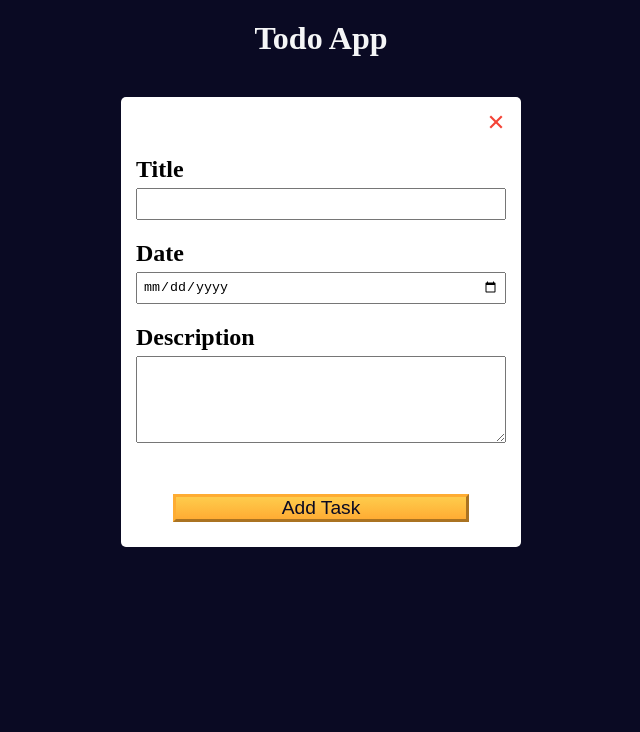
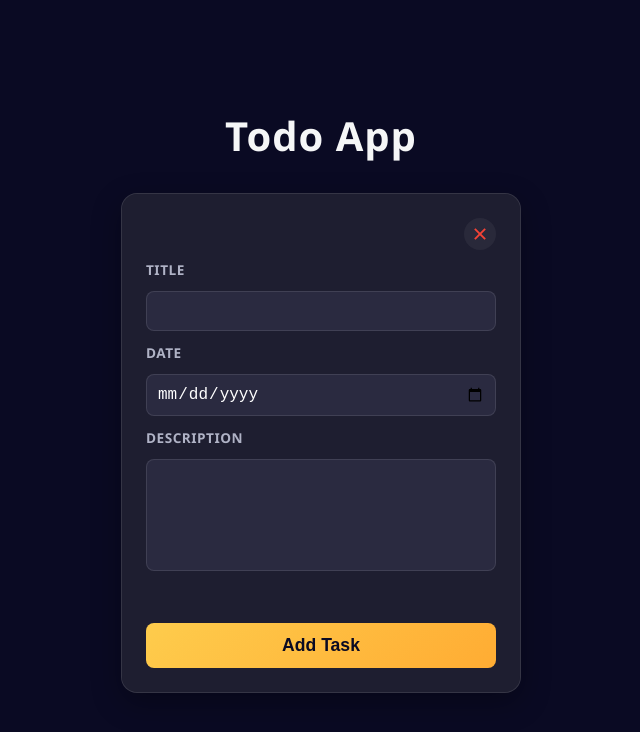
Before and after one commit to ShubhamAdelkar/javascript-legacy, a website: page todo-app/index.html in a window 1280 px wide. Both pictures are taken after a click on the button "Add New Task". Shown: the whole page, without its empty margins (319-959 px from the left). Drawn offline with Linux system fonts and the light colour scheme.

Commit message:
change in css

```diff
--- a/todo-app/styles.css
+++ b/todo-app/styles.css
@@ -1,9 +1,13 @@
 :root {
-  --white: #fff;
+  --white: #1e1e30; /* Changed to a sleek dark surface color */
   --light-grey: #f5f6f7;
   --dark-grey: #0a0a23;
   --yellow: #f1be32;
   --golden-yellow: #feac32;
+  --input-bg: #2a2a40; /* New color for readable inputs */
+  --text-main: #ffffff; /* Primary text */
+  --text-muted: #b0b3c6; /* Secondary text */
+  --shadow: rgba(0, 0, 0, 0.3);
 }
 
 *,
@@ -16,6 +20,12 @@
 
 body {
   background-color: var(--dark-grey);
+  font-family: "Segoe UI", Tahoma, Geneva, Verdana, sans-serif;
+  color: var(--text-main);
+  min-height: 100vh;
+  display: flex;
+  align-items: center;
+  justify-content: center;
 }
 
 main {
@@ -23,162 +33,224 @@ main {
   flex-direction: column;
   justify-content: center;
   align-items: center;
+  width: 100%;
+  padding: 20px;
 }
 
 h1 {
   color: var(--light-grey);
-  margin: 20px 0 40px 0;
+  margin-bottom: 30px;
+  font-size: 2.5rem;
+  letter-spacing: 1px;
 }
 
 .todo-app {
   background-color: var(--white);
-  width: 300px;
-  height: 350px;
-  border: 5px solid var(--yellow);
-  border-radius: 8px;
-  padding: 15px;
+  width: 100%;
+  max-width: 350px;
+  height: 450px;
+  border: 1px solid rgba(255, 255, 255, 0.1);
+  border-radius: 16px;
+  padding: 24px;
   position: relative;
   display: flex;
   flex-direction: column;
-  gap: 10px;
+  gap: 16px;
+  box-shadow: 0 10px 30px var(--shadow);
 }
 
 .btn {
   cursor: pointer;
-  width: 100px;
-  margin: 10px;
+  margin-top: 4px;
+  padding: 8px 12px;
+  border-radius: 8px;
+  font-weight: 600;
+  font-size: 0.95rem;
   color: var(--dark-grey);
-  background-color: var(--golden-yellow);
-  background-image: linear-gradient(#fecc4c, #ffac33);
-  border-color: var(--golden-yellow);
-  border-width: 3px;
+  background: linear-gradient(135deg, #fecc4c, #ffac33);
+  border: none;
+  transition:
+    transform 0.1s ease,
+    filter 0.2s ease;
 }
 
 .btn:hover {
-  background-image: linear-gradient(#ffcc4c, #f89808);
+  filter: brightness(1.1);
+}
+
+.btn:active {
+  transform: scale(0.98);
 }
 
 .large-btn {
-  width: 80%;
-  font-size: 1.2rem;
-  align-self: center;
-  justify-self: center;
+  width: 100%;
+  font-size: 1.1rem;
+  padding: 12px;
 }
 
 .close-task-form-btn {
-  background: none;
+  background: rgba(255, 255, 255, 0.05);
   border: none;
   cursor: pointer;
+  border-radius: 50%;
+  width: 32px;
+  height: 32px;
+  display: flex;
+  align-items: center;
+  justify-content: center;
+  transition: background 0.2s ease;
+}
+
+.close-task-form-btn:hover {
+  background: rgba(244, 67, 54, 0.2);
 }
 
 .close-icon {
-  width: 20px;
-  height: 20px;
+  width: 18px;
+  height: 18px;
 }
 
 .task-form {
   display: flex;
   position: absolute;
-  top: 50%;
-  left: 50%;
-  transform: translate(-50%, -50%);
+  top: 0;
+  left: 0;
+  width: 100%;
+  height: 100%;
   background-color: var(--white);
-  border-radius: 5px;
-  padding: 15px;
-  width: 300px;
-  height: 350px;
+  border-radius: 16px;
+  padding: 24px;
   flex-direction: column;
   justify-content: space-between;
-  overflow: auto;
+  z-index: 10;
 }
 
 .task-form-header {
   display: flex;
   justify-content: flex-end;
+  margin-bottom: 10px;
 }
 
 .task-form-body {
   display: flex;
   flex-direction: column;
-  justify-content: space-around;
+  gap: 12px;
+  flex-grow: 1;
 }
 
 .task-form-footer {
   display: flex;
   justify-content: center;
-}
-
-.task-form-label,
-#title-input,
-#date-input,
-#description-input {
-  display: block;
+  margin-top: 15px;
 }
 
 .task-form-label {
-  margin-bottom: 5px;
-  font-size: 1.3rem;
-  font-weight: bold;
+  color: var(--text-muted);
+  font-size: 0.85rem;
+  font-weight: 600;
+  text-transform: uppercase;
+  letter-spacing: 0.5px;
 }
 
 #title-input,
 #date-input,
 #description-input {
   width: 100%;
-  margin-bottom: 10px;
-  padding: 2px;
+  background-color: var(--input-bg);
+  border: 1px solid rgba(255, 255, 255, 0.1);
+  color: var(--text-main);
+  border-radius: 8px;
+  padding: 10px;
+  font-size: 1rem;
+  outline: none;
+  transition: border-color 0.2s ease;
 }
 
+#title-input:focus,
+#date-input:focus,
+#description-input:focus {
+  border-color: var(--yellow);
+}
+
+#description-input {
+  resize: none;
+}
+
+/* Styled Dialog Backdrop & Box */
 #confirm-close-dialog {
-  padding: 10px;
-  margin: 10px auto;
-  border-radius: 15px;
+  padding: 24px;
+  margin: auto;
+  border-radius: 12px;
+  background-color: #24243c;
+  border: 1px solid rgba(255, 255, 255, 0.1);
+  box-shadow: 0 20px 40px rgba(0, 0, 0, 0.5);
+  color: var(--text-main);
+  max-width: 90%;
+  width: 300px;
+}
+
+#confirm-close-dialog::backdrop {
+  background: rgba(10, 10, 35, 0.75);
+  backdrop-filter: blur(4px);
 }
 
 .confirm-close-dialog-btn-container {
   display: flex;
-  justify-content: center;
-  margin-top: 10px;
+  gap: 10px;
+  margin-top: 20px;
+}
+
+.confirm-close-dialog-btn-container .btn {
+  flex: 1;
+  margin: 0;
+}
+
+#cancel-btn {
+  background: transparent;
+  border: 1px solid rgba(255, 255, 255, 0.2);
+  color: var(--text-main);
+}
+
+#cancel-btn:hover {
+  background: rgba(255, 255, 255, 0.05);
 }
 
 .discard-message-text {
-  font-weight: bold;
-  font-size: 1.5rem;
+  font-weight: 600;
+  font-size: 1.2rem;
+  text-align: center;
 }
 
 #tasks-container {
   height: 100%;
   overflow-y: auto;
+  padding-right: 4px;
+}
+
+/* Custom Scrollbar for Tasks */
+#tasks-container::-webkit-scrollbar {
+  width: 6px;
+}
+#tasks-container::-webkit-scrollbar-thumb {
+  background: rgba(255, 255, 255, 0.1);
+  border-radius: 10px;
 }
 
 .task {
-  margin: 5px 0;
+  background: rgba(255, 255, 255, 0.03);
+  padding: 12px;
+  border-radius: 8px;
+  margin-bottom: 8px;
+  border-left: 4px solid var(--yellow);
 }
 
 .hidden {
-  display: none;
+  display: none !important;
 }
 
 @media (min-width: 576px) {
-  .todo-app,
-  .task-form {
-    width: 400px;
-    height: 450px;
-  }
-
-  .task-form-label {
-    font-size: 1.5rem;
-  }
-
-  #title-input,
-  #date-input {
-    height: 2rem;
-  }
-
-  #title-input,
-  #date-input,
-  #description-input {
-    padding: 5px;
-    margin-bottom: 20px;
+  .todo-app {
+    max-width: 400px;
+    height: 500px;
   }
 }
```
